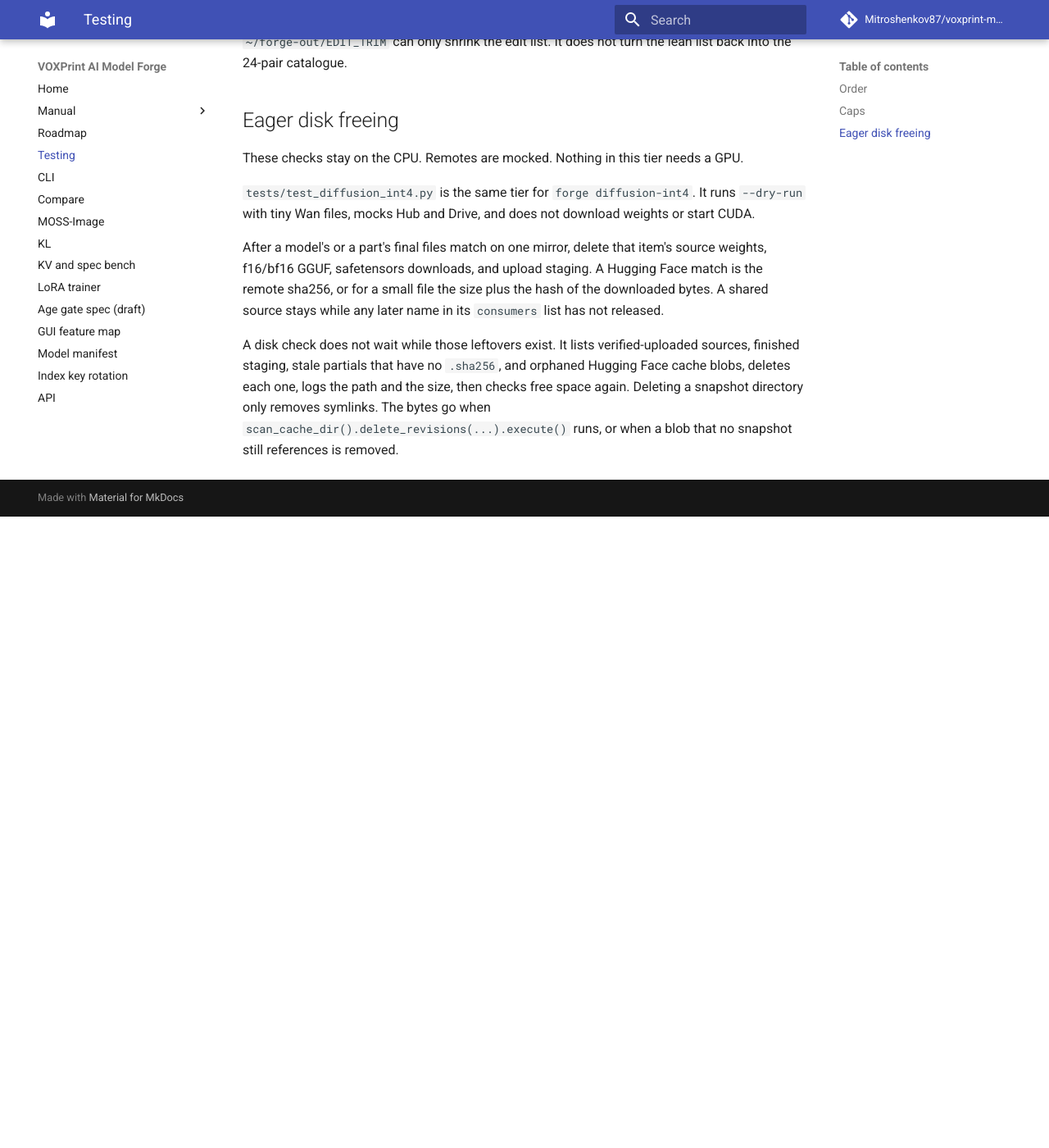
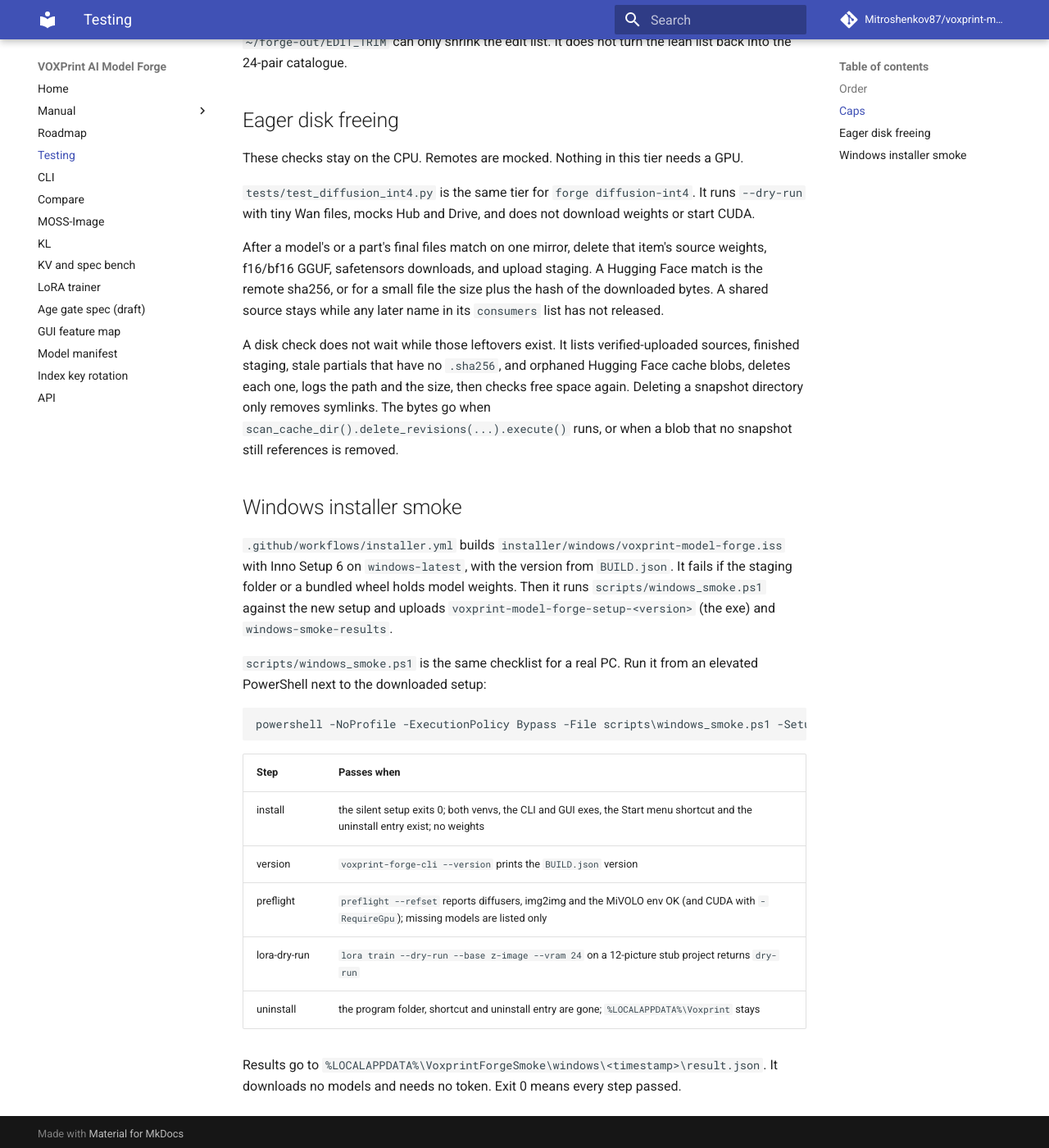
Before and after one commit to Mitroshenkov87/voxprint-model-forge, an MkDocs documentation site: the page built from docs/TESTING.md, in a window 1280 px wide and 1400 px high, scrolled down 1031 px. Shown: the whole window at 82% size. Built offline with MkDocs 1.6.1 and Material for MkDocs 9.7.7, drawn with Linux system fonts in a browser that asks for light colours; comment, search, counter and statistics services are not loaded; before the commit the page ends 1661 px from its top, so only the background shows below that.

Commit message:
Installer: no-weights guard, versioned setup artifact, scripted Windows smoke
installer.yml already compiled the .iss with Inno Setup on windows-latest.
It now fails on model weights in the staging folder or the bundled wheels,
names the artifact voxprint-model-forge-setup-<BUILD.json version>, and runs
scripts/windows_smoke.ps1 (silent install, --version, preflight --refset, LoRA
dry-run on a stub project, uninstall incl. the uninstall entry) under Windows
PowerShell, uploading its result.json. The .iss gets an uninstall icon and
version name and removes the empty program and suite folders.

````diff
--- a/docs/TESTING.md
+++ b/docs/TESTING.md
@@ -55,3 +55,29 @@
 only removes symlinks. The bytes go when
 `scan_cache_dir().delete_revisions(...).execute()` runs, or when a blob that
 no snapshot still references is removed.
+
+## Windows installer smoke
+
+`.github/workflows/installer.yml` builds `installer/windows/voxprint-model-forge.iss`
+with Inno Setup 6 on `windows-latest`, with the version from `BUILD.json`. It fails
+if the staging folder or a bundled wheel holds model weights. Then it runs
+`scripts/windows_smoke.ps1` against the new setup and uploads
+`voxprint-model-forge-setup-<version>` (the exe) and `windows-smoke-results`.
+
+`scripts/windows_smoke.ps1` is the same checklist for a real PC. Run it from an
+elevated PowerShell next to the downloaded setup:
+
+```powershell
+powershell -NoProfile -ExecutionPolicy Bypass -File scripts\windows_smoke.ps1 -Setup .\VoxprintModelForgeSetup.exe -RequireGpu
+```
+
+| Step | Passes when |
+|---|---|
+| install | the silent setup exits 0; both venvs, the CLI and GUI exes, the Start menu shortcut and the uninstall entry exist; no weights |
+| version | `voxprint-forge-cli --version` prints the `BUILD.json` version |
+| preflight | `preflight --refset` reports diffusers, img2img and the MiVOLO env OK (and CUDA with `-RequireGpu`); missing models are listed only |
+| lora-dry-run | `lora train --dry-run --base z-image --vram 24` on a 12-picture stub project returns `dry-run` |
+| uninstall | the program folder, shortcut and uninstall entry are gone; `%LOCALAPPDATA%\Voxprint` stays |
+
+Results go to `%LOCALAPPDATA%\VoxprintForgeSmoke\windows\<timestamp>\result.json`.
+It downloads no models and needs no token. Exit 0 means every step passed.
````
Also changed, not shown: 3 other files.
